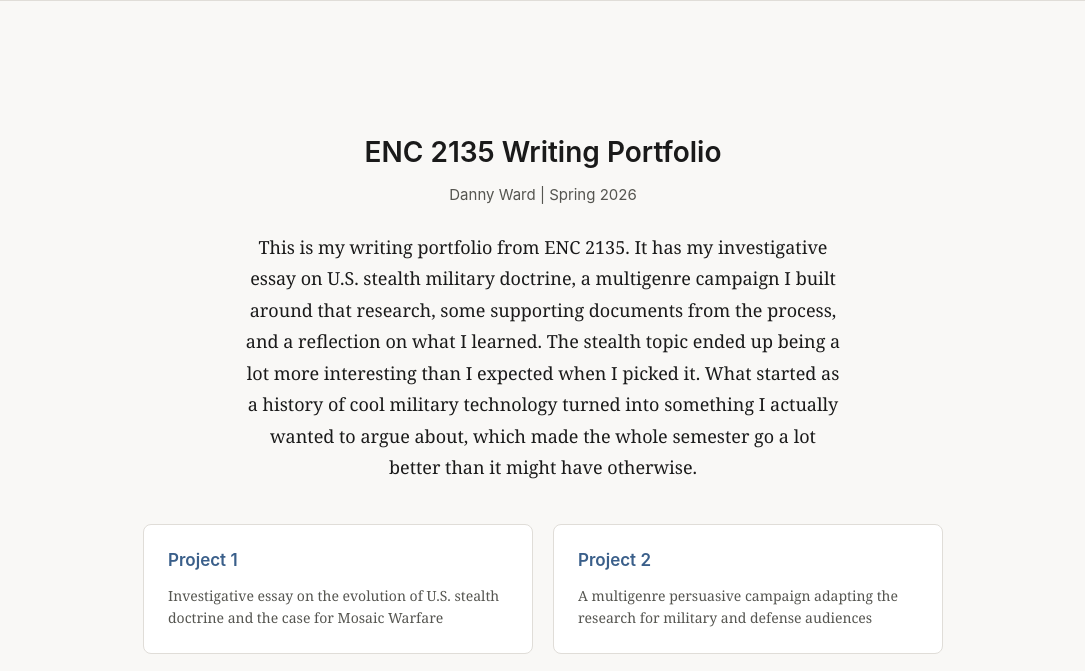
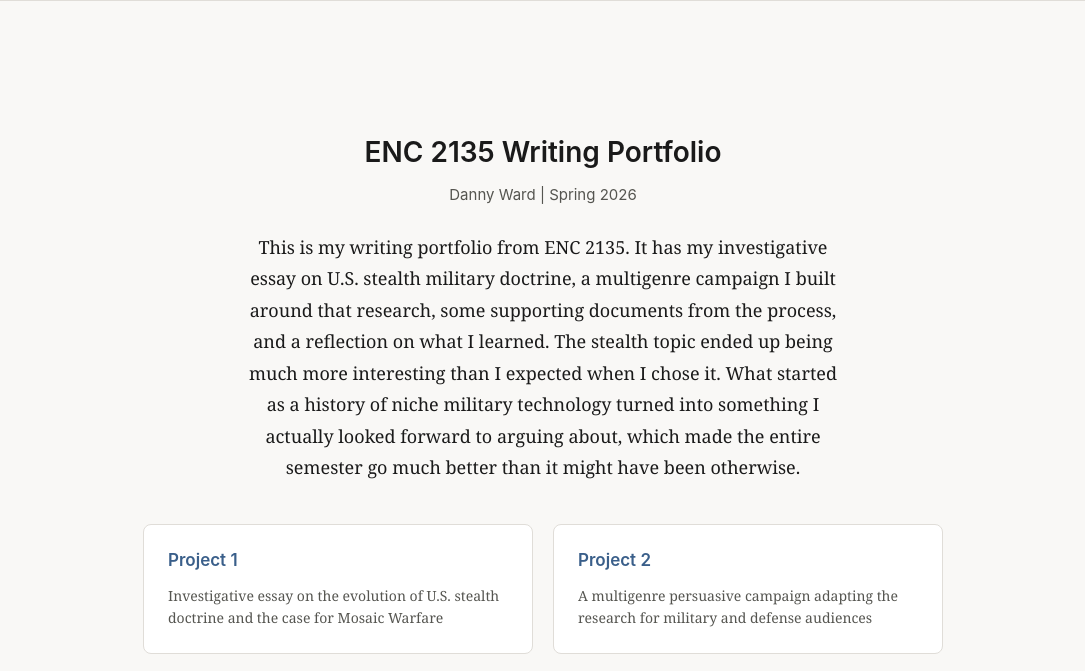
Before and after one commit to dannyward630/ENC-2135-E-Portfolio, a plain HTML site: page index.html in a window 1280 px wide. Shown: the part 64-735 px from the top of the page, without its empty margins (97-1182 px from the left). Drawn offline with Linux system fonts and the light colour scheme.

Commit message:
Revise hero intro text for improved readability
Updated the hero introduction paragraph for clarity and engagement.

```diff
--- a/index.html
+++ b/index.html
@@ -25,7 +25,7 @@
       <section class="hero">
         <h1 class="page-title">ENC 2135 Writing Portfolio</h1>
         <p class="subheading">Danny Ward | Spring 2026</p>
-        <p class="hero-intro">This is my writing portfolio from ENC 2135. It has my investigative essay on U.S. stealth military doctrine, a multigenre campaign I built around that research, some supporting documents from the process, and a reflection on what I learned. The stealth topic ended up being a lot more interesting than I expected when I picked it. What started as a history of cool military technology turned into something I actually wanted to argue about, which made the whole semester go a lot better than it might have otherwise.</p>
+        <p class="hero-intro">This is my writing portfolio from ENC 2135. It has my investigative essay on U.S. stealth military doctrine, a multigenre campaign I built around that research, some supporting documents from the process, and a reflection on what I learned. The stealth topic ended up being much more interesting than I expected when I chose it. What started as a history of niche military technology turned into something I actually looked forward to arguing about, which made the entire semester go much better than it might have been otherwise.</p>
       </section>
 
       <section aria-label="Portfolio navigation cards">
```
